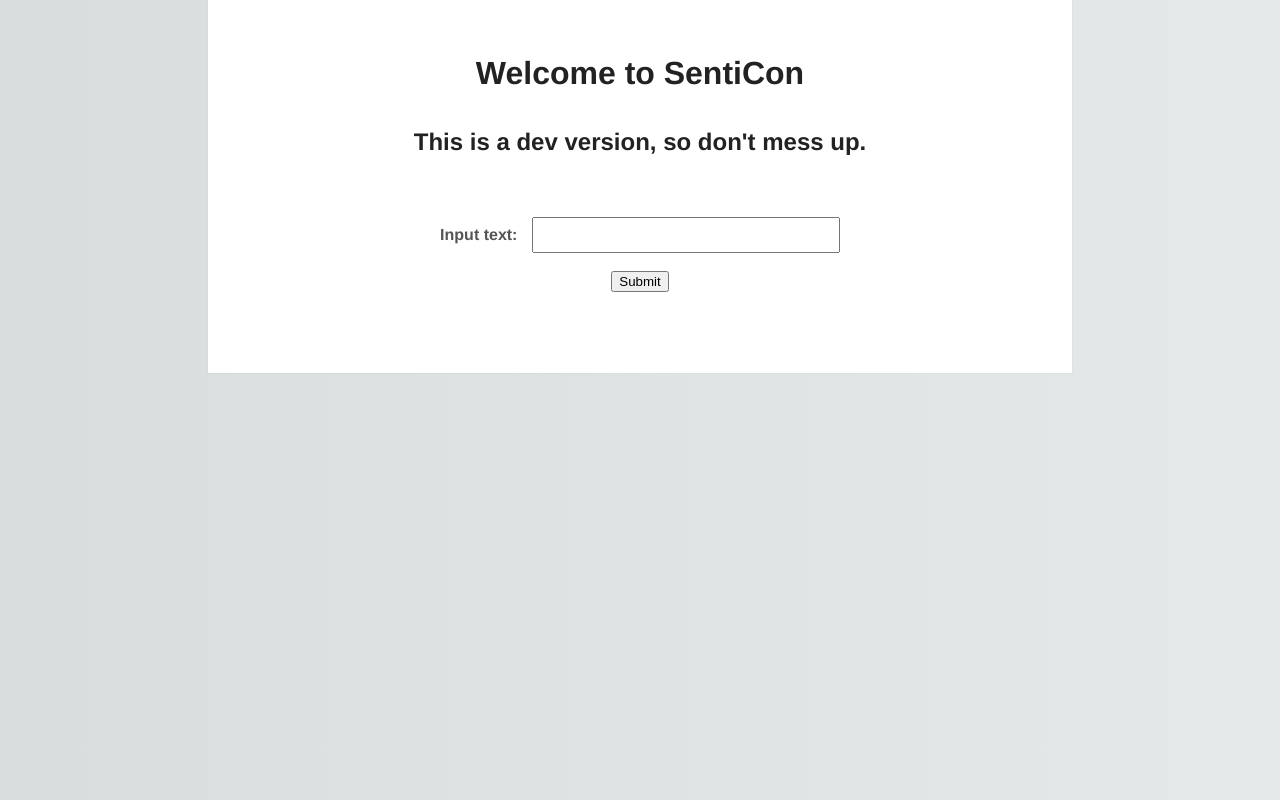
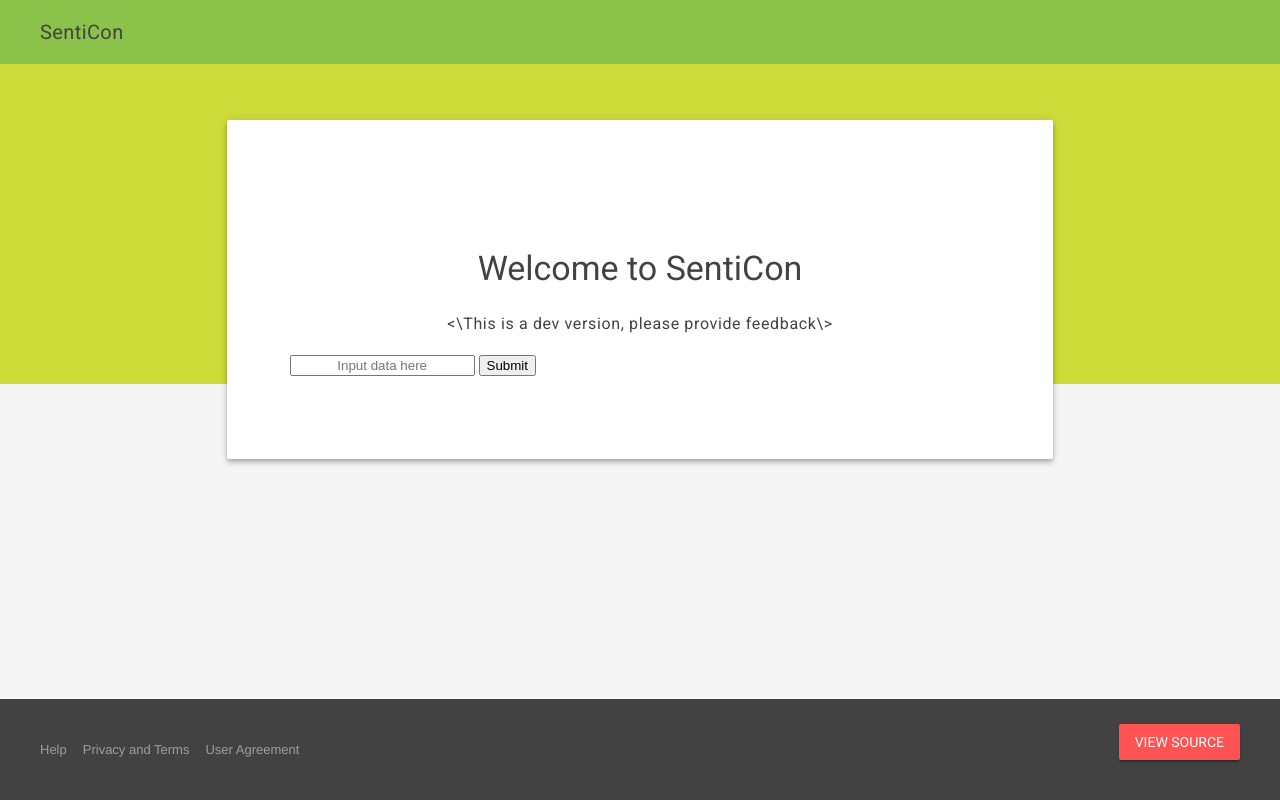
Before and after one commit to imGurpreetSK/Senticon, a plain HTML site: page index.html in a window 1280 px wide. Drawn offline with nearby package versions, Linux system fonts and the light colour scheme.

Commit message:
- material design

```diff
--- a/index.html
+++ b/index.html
@@ -1,38 +1,97 @@
-<!DOCTYPE html>
-<html>
-    <!--
-            MADE WITH <3 AND WHATEVER WE COULD GET
-        -->
-    <head>
-        <meta charset="utf-8">
-        <meta http-equiv="X-UA-Compatible" content="IE=edge">
-        <title>SentiCon</title>
-        <meta name="description" content="An interactive getting started guide for Brackets.">
-        <link rel="stylesheet" href="main.css">
-    </head>
-    <body>
+<!doctype html>
+<!--
+  Material Design Lite
+  Copyright 2015 Google Inc. All rights reserved.
 
-        <h1>Welcome to SentiCon</h1>
-        <h2>This is a dev version, so don't mess up.</h2>
+  Licensed under the Apache License, Version 2.0 (the "License");
+  you may not use this file except in compliance with the License.
+  You may obtain a copy of the License at
 
-        <br>
+      https://www.apache.org/licenses/LICENSE-2.0
 
-        <p>
-        <b spellcheck="true">Input text:  </b> <input type="text"
-                                                    id="unanalysed_text_input"
-                                                    autocomplete="on">
-        </p>
+  Unless required by applicable law or agreed to in writing, software
+  distributed under the License is distributed on an "AS IS" BASIS,
+  WITHOUT WARRANTIES OR CONDITIONS OF ANY KIND, either express or implied.
+  See the License for the specific language governing permissions and
+  limitations under the License
+-->
+<html lang="en">
 
-        <p>
-            <input type="submit" onclick="tada()"/>
-        </p>
+<head>
+    <meta charset="utf-8">
+    <meta http-equiv="X-UA-Compatible" content="IE=edge">
+    <meta name="description" content="A front-end template that helps you build fast, modern mobile web apps.">
+    <meta name="viewport" content="width=device-width, initial-scale=1.0, minimum-scale=1.0">
+    <title>SentiCon</title>
+    <!-- Add to homescreen for Chrome on Android -->
+    <meta name="mobile-web-app-capable" content="yes">
+    <link rel="icon" sizes="192x192" href="images/sunglasses_android_desktop.png">
+    <!-- Add to homescreen for Safari on iOS -->
+    <meta name="apple-mobile-web-app-capable" content="yes">
+    <meta name="apple-mobile-web-app-status-bar-style" content="black">
+    <meta name="apple-mobile-web-app-title" content="Material Design Lite">
+    <link rel="apple-touch-icon-precomposed" href="images/sunglasses_ios_desktop.png">
+    <!-- Tile icon for Win8 (144x144 + tile color) -->
+    <meta name="msapplication-TileImage" content="images/touch/ms-touch-icon-144x144-precomposed.png">
+    <meta name="msapplication-TileColor" content="#3372DF">
+    <link rel="shortcut icon" href="images/sunglasses_favicon.png">
+    <link rel="stylesheet" href="https://fonts.googleapis.com/css?family=Roboto:regular,bold,italic,thin,light,bolditalic,black,medium&amp;lang=en">
+    <link rel="stylesheet" href="https://fonts.googleapis.com/icon?family=Material+Icons">
+    <link rel="stylesheet" href="https://code.getmdl.io/1.2.1/material.teal-red.min.css">
+    <link rel="stylesheet" href="styles.css">
+    <style>
+        #view-source {
+            position: fixed;
+            display: block;
+            right: 0;
+            bottom: 0;
+            margin-right: 40px;
+            margin-bottom: 40px;
+            z-index: 900;
+        }
+    </style>
+</head>
 
+<body>
+    <div class="demo-layout mdl-layout mdl-layout--fixed-header mdl-js-layout mdl-color--grey-100">
+        <header class="demo-header mdl-layout__header mdl-layout__header--scroll mdl-color--grey-100 mdl-color-text--grey-800">
+            <div class="mdl-layout__header-row" style="background-color:#8BC34A"> <b span class="mdl-layout-title">SentiCon</span></b> </div>
+        </header>
+        <div class="demo-ribbon" style="background-color:#CDDC39"></div>
+        <main class="demo-main mdl-layout__content">
+            <div class="demo-container mdl-grid">
+                <div class="mdl-cell mdl-cell--2-col mdl-cell--hide-tablet mdl-cell--hide-phone"></div>
+                <div class="demo-content mdl-color--white mdl-shadow--4dp content mdl-color-text--grey-800 mdl-cell mdl-cell--8-col">
+                    <h3 style="text-align: center">Welcome to SentiCon</h3>
+                    <h6 style="text-align: center"><\This is a dev version, please provide feedback\></h6>
+                    <table>
+                        <tbody>
+                            <th>
+<!--                                <input type="text" id="unanalysed_text_input" placeholder="Input data here" autocomplete="on" /> -->
+                            </th>
+                            <th>
+                                <input type="text" id="unanalysed_text_input" placeholder="Input data here" autocomplete="on" />
+                                <input type="submit" id="submit_button"/>
+                            </th>
+                            <th>
+<!--                                <input type="text" id="unanalysed_text_input" placeholder="Input data here" autocomplete="on" /> -->
+                            </th>
+                        </tbody>
+                    </table>
+                </div>
+            </div>
+        </main>
+        <footer class="demo-footer mdl-mini-footer">
+            <div class="mdl-mini-footer--left-section">
+                <ul class="mdl-mini-footer--link-list">
+                    <li><a href="#">Help</a></li>
+                    <li><a href="#">Privacy and Terms</a></li>
+                    <li><a href="#">User Agreement</a></li>
+                </ul>
+            </div>
+        </footer>
+    </div> <a href="https://github.com/google/material-design-lite/blob/mdl-1.x/templates/article/" target="_blank" id="view-source" class="mdl-button mdl-js-button mdl-button--raised mdl-js-ripple-effect mdl-color--accent mdl-color-text--accent-contrast">View Source</a>
+    <script src="https://code.getmdl.io/1.2.1/material.min.js" style="background-color:#03A9F4;"></script>
+</body>
 
-       <script>
-            window.alert = function tada(){
-                alert("Tada!");//document.getElementById("unanalysed_text_input").innerHTML);
-            }
-        </script>
-
-    </body>
 </html>
--- a/main.css
+++ /dev/null
@@ -1,83 +0,0 @@
-html {
-    background: #e6e9e9;
-    background-image: linear-gradient(270deg, rgb(230, 233, 233) 0%, rgb(216, 221, 221) 100%);
-    -webkit-font-smoothing: antialiased;
-}
-
-body {
-    background: #fff;
-    box-shadow: 0 0 2px rgba(0, 0, 0, 0.06);
-    color: #545454;
-    font-family: "Helvetica Neue", Helvetica, Arial, sans-serif;
-    font-size: 16px;
-    line-height: 1.5;
-    margin: 0 auto;
-    max-width: 800px;
-    padding: 2em 2em 4em;
-}
-
-h1, h2, h3, h4, h5, h6 {
-    color: #222;
-    font-weight: 600;
-    line-height: 1.3;
-    text-align: center
-}
-
-h2 {
-    margin-top: 1.3em;
-}
-
-a {
-    color: #0083e8;
-}
-
-b, strong {
-    font-weight: 600;
-}
-
-samp {
-    display: none;
-}
-
-img {
-    -webkit-animation: colorize 2s cubic-bezier(0, 0, .78, .36) 1;
-            animation: colorize 2s cubic-bezier(0, 0, .78, .36) 1;
-    background: transparent;
-    border: 10px solid rgba(0, 0, 0, 0.12);
-    border-radius: 4px;
-    display: block;
-    margin: 1.3em auto;
-    max-width: 95%;
-}
-
-@-webkit-keyframes colorize {
-    0% {
-        -webkit-filter: grayscale(100%);
-    }
-    100% {
-        -webkit-filter: grayscale(0%);
-    }
-}
-
-@keyframes colorize {
-    0% {
-        filter: grayscale(100%);
-    }
-    100% {
-        filter: grayscale(0%);
-    }
-}
-
-p{
-    text-align: center
-}
-
-b{
-    margin-right: 10px;
-}
-
-#unanalysed_text_input{
-    width: 300px;
-    height: 30px;
-    font-size: 12pt;
-}
--- /dev/null
+++ b/styles.css
@@ -0,0 +1,54 @@
+.demo-ribbon {
+    width: 100%;
+    height: 40vh;
+    background-color: #3F51B5;
+    -webkit-flex-shrink: 0;
+    -ms-flex-negative: 0;
+    flex-shrink: 0;
+}
+
+.demo-main {
+    margin-top: -35vh;
+    -webkit-flex-shrink: 0;
+    -ms-flex-negative: 0;
+    flex-shrink: 0;
+}
+
+.demo-header .mdl-layout__header-row {
+    padding-left: 40px;
+}
+
+.demo-container {
+    max-width: 1600px;
+    width: calc(100% - 16px);
+    margin: 0 auto;
+}
+
+.demo-content {
+    border-radius: 2px;
+    padding: 80px 56px;
+    margin-bottom: 80px;
+}
+
+.demo-layout.is-small-screen .demo-content {
+    padding: 40px 28px;
+}
+
+.demo-content h3 {
+    margin-top: 48px;
+}
+
+.demo-footer {
+    padding-left: 40px;
+}
+
+.demo-footer .mdl-mini-footer--link-list a {
+    font-size: 13px;
+}
+
+input {
+    text-align: center;
+    align-content: center;
+    align-self: flex-end;
+    width: inherit;
+}
```
Also changed, not shown: images/sunglasses_android_desktop.png (added), images/sunglasses_favicon.png (added), images/sunglasses_ios_desktop.png (added), 1 other file.
